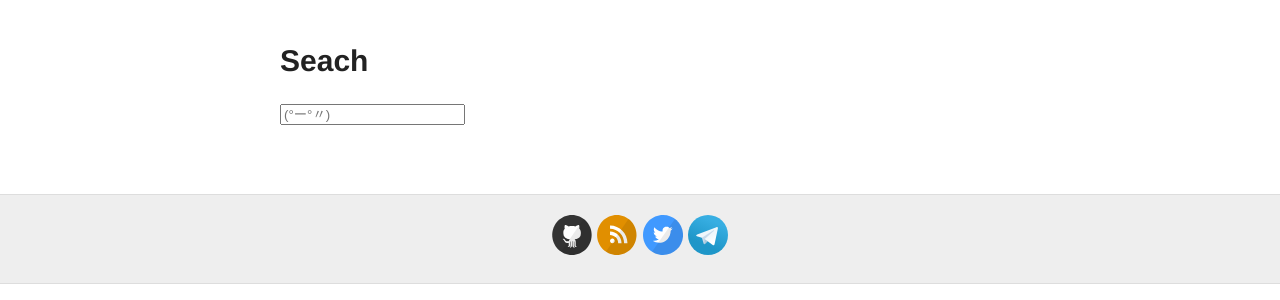
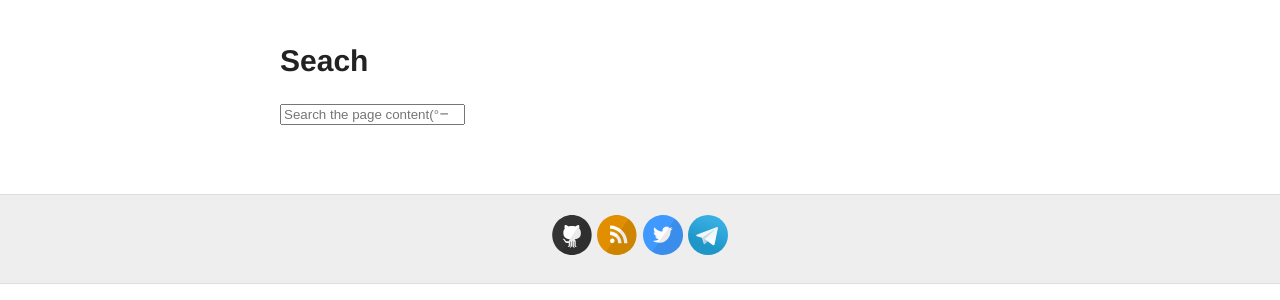
Before and after one commit to GholtsMxv/archiveblogg, a Jekyll site: the page built from seach.md, in a window 1280 px wide. Shown: the part 126-426 px from the top of the page. Built offline with Jekyll 4.4.1, drawn with Linux system fonts in a browser that asks for light colours.

Commit message:
Update search-lunr.html

```diff
--- a/_includes/search-lunr.html
+++ b/_includes/search-lunr.html
@@ -64,7 +64,7 @@ function lunr_search(term) {
 
 
 <form onSubmit="return lunr_search(document.getElementById('lunrsearch').value);">
-    <p><input type="search" class="form-control" id="lunrsearch" name="q" maxlength="255" value="" placeholder="(°ー°〃)" /></p>
+    <p><input type="search" class="form-control" id="lunrsearch" name="q" maxlength="500" value="" placeholder="Search the page content(°ー°〃)" /></p>
 </form>
 <div id="lunrsearchresults">
     <ul></ul>
```
